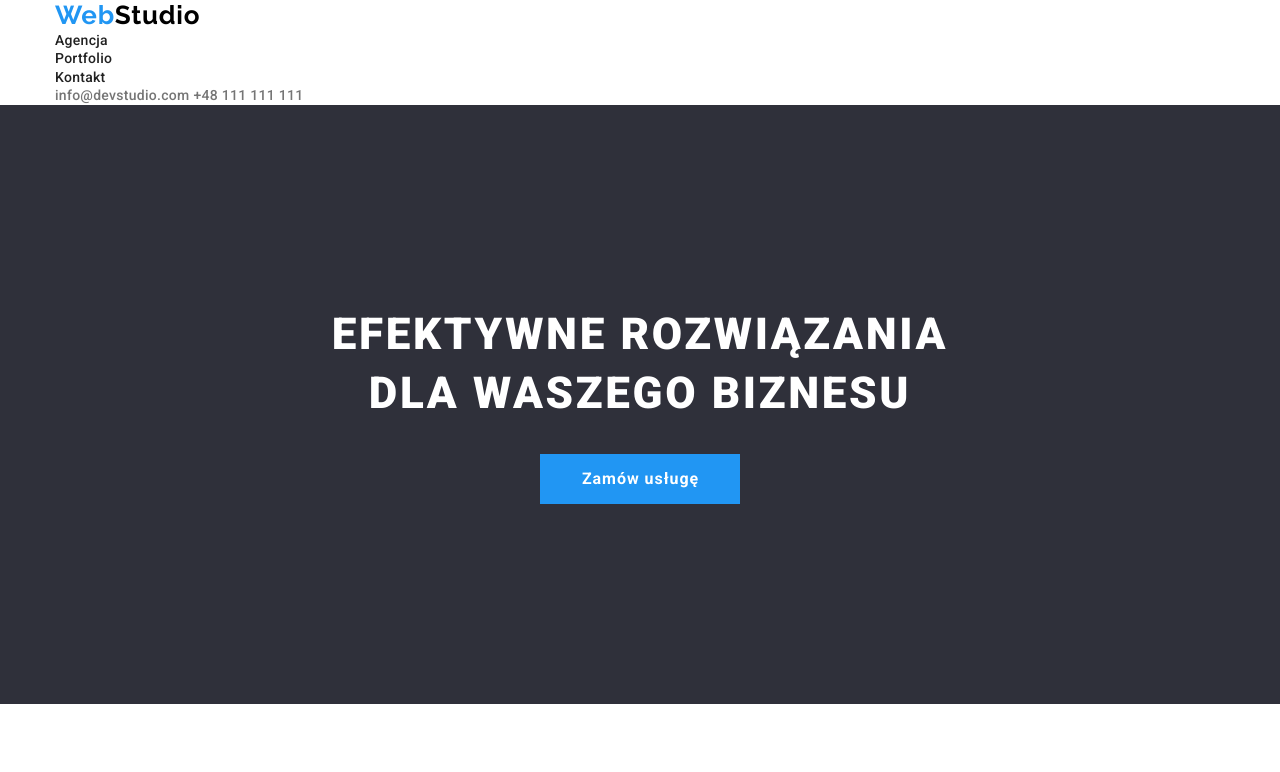
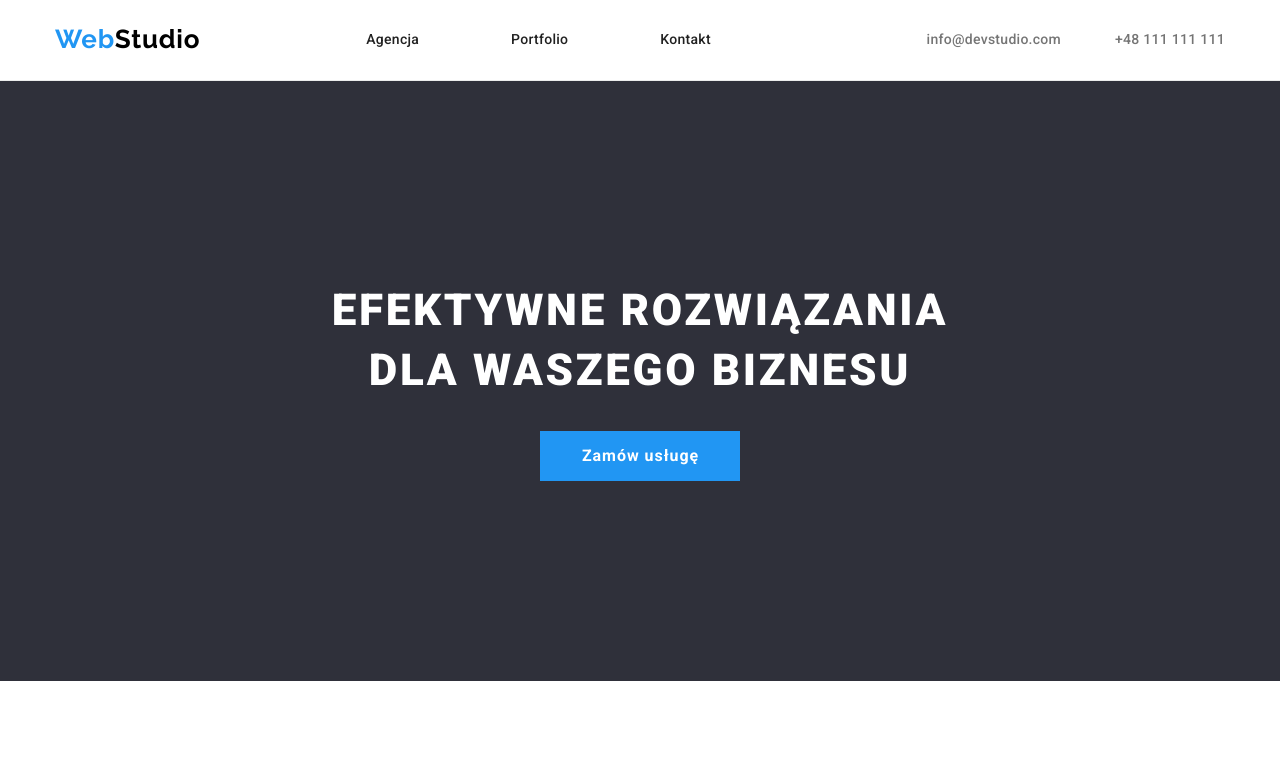
Before and after one commit to KatarzynaCependa/goit-markup-hw-03, a plain HTML site: page index.html in a window 1280 px wide. Shown: the top 772 px of the page. Drawn offline with nearby package versions, Linux system fonts and the light colour scheme; a web font is replaced by a local one.

Commit message:
Update styles.css

```diff
--- a/css/styles.css
+++ b/css/styles.css
@@ -7,6 +7,8 @@
   --text-light-gray: #757575;
   --buttons-background-gray: #f5f4fa;
   --background-gray: #2f303a;
+  --border-bottom-gray: #ececec;
+  --border-gray: #eeeeee;
 }
 
 body {
@@ -84,6 +86,33 @@ img {
 .header-contact:hover,
 .header-contact:focus {
   color: var(--logo-blue);
+}
+
+.bottom-line {
+  border-bottom: 1px solid var(--border-bottom-gray);
+  padding: 24px 0 25px 0;
+}
+
+.flex-container {
+  display: flex;
+  justify-content: space-between;
+  align-items: center;
+}
+.nav-flex-container {
+  display: flex;
+  align-items: center;
+}
+
+.nav-flex-list {
+  display: flex;
+  margin-left: 120px;
+}
+
+.nav-flex-list li {
+  margin: 0 46px;
+}
+.contact-details a {
+  margin-left: 50px;
 }
 
 /* Main */
@@ -199,7 +228,7 @@ img {
 }
 
 .border-team {
-  background: #ffffff;
+  background: var(--logo-white);
   box-shadow: 0px 1px 3px rgba(0, 0, 0, 0.12), 0px 1px 1px rgba(0, 0, 0, 0.14),
     0px 2px 1px rgba(0, 0, 0, 0.2);
   border-radius: 0px 0px 4px 4px;
@@ -325,7 +354,7 @@ figcaption {
 }
 
 .border {
-  border-left: 1px solid #eeeeee;
-  border-right: 1px solid #eeeeee;
-  border-bottom: 1px solid #eeeeee;
+  border-left: 1px solid var(--border-gray);
+  border-right: 1px solid var(--border-gray);
+  border-bottom: 1px solid var(--border-gray);
 }
--- a/index.html
+++ b/index.html
@@ -20,18 +20,20 @@
     <link rel="stylesheet" href="css/styles.css" />
   </head>
   <body>
-    <header>
-      <div class="container">
-        <nav>
+    <header class="bottom-line">
+      <div class="container flex-container">
+        <nav class="nav-flex-container">
           <a href="index.html" class="logo"><span>Web</span>Studio</a>
-          <ul class="nav-list">
+          <ul class="nav-list nav-flex-list">
             <li><a href="#" class="nav-link">Agencja</a></li>
             <li><a href="portfolio.html" class="nav-link">Portfolio</a></li>
             <li><a href="#" class="nav-link">Kontakt</a></li>
           </ul>
         </nav>
+        <div class="contact-details">
         <a href="mailto:info@devstudio.com" class="header-contact">info@devstudio.com</a>
         <a href="tel:48111111111" class="header-contact">+48 111 111 111</a>
+        </div>
       </div>
     </header>
     <main>
```
Also changed, not shown: portfolio.html (+6 -4 lines).
